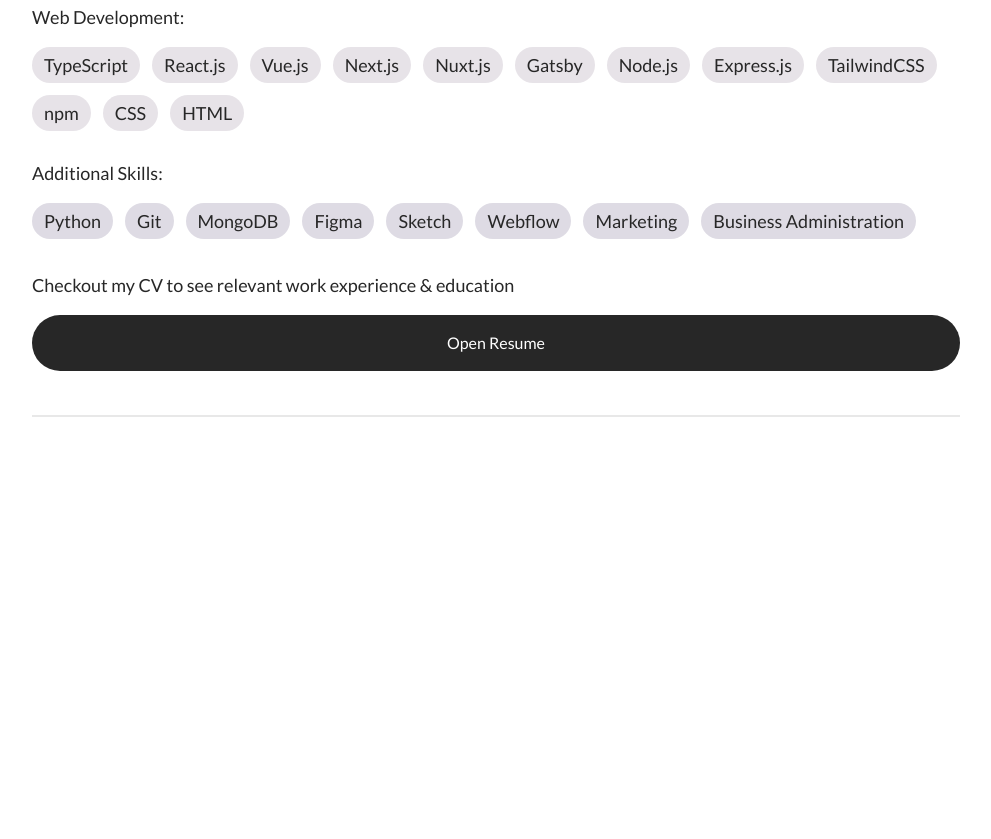
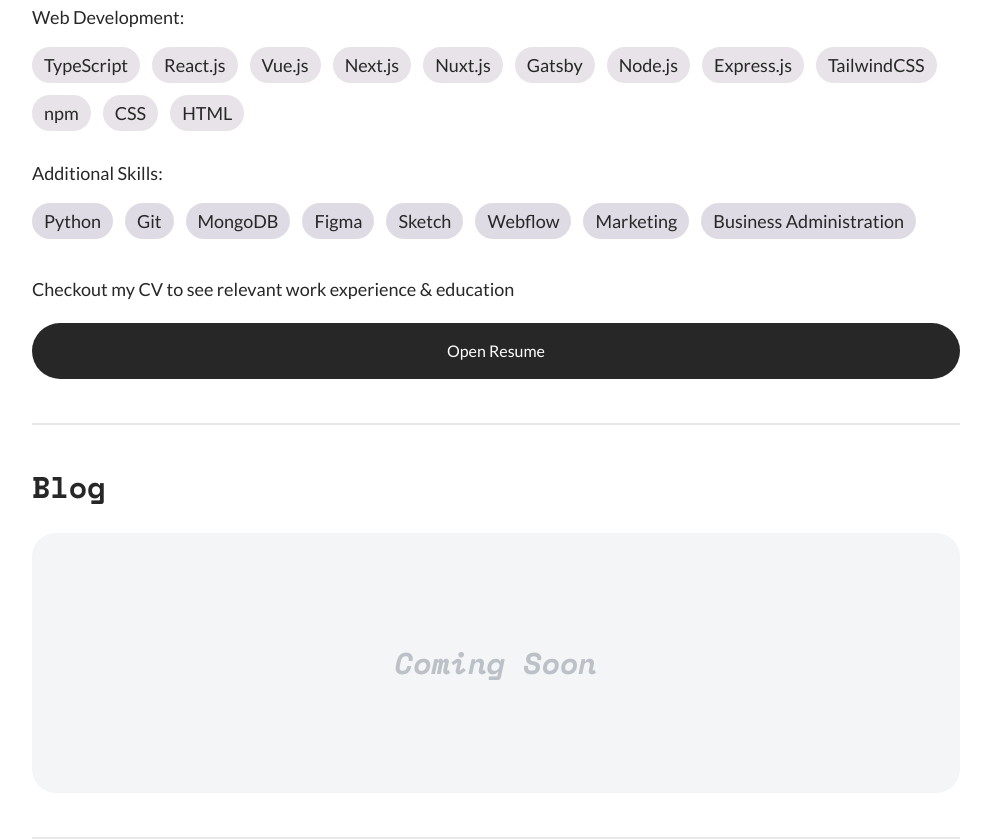
Before and after one commit to andrey-mitko/andreymitko.com, a Gatsby site: page / in a window 1280 px wide. Shown: the part 1347-2186 px from the top of the page, without its empty margins (144-1135 px from the left). Before the commit the page ends 1764 px from the top, so only its background shows below. Built offline with nearby package versions, Linux system fonts and the light colour scheme; Gatsby itself is replaced by a stand-in of ours.

Commit message:
Added blog section

```diff
--- /dev/null
+++ b/src/components/Blog.tsx
@@ -0,0 +1,22 @@
+import React from "react";
+import ScrollAnimation from "react-animate-on-scroll";
+
+type Props = { className?: string };
+
+const Blog = (props: Props) => {
+  return (
+    <ScrollAnimation animateIn="animate__fadeIn" animateOut="animate__fadeOut">
+      <div id="blog" className={props.className}>
+        <h2 className="mt-11 font-spaceMono font-bold text-3xl">Blog</h2>
+        <div className="mt-7 flex items-center justify-center bg-pastelGray rounded-3xl">
+          <span className="font-spaceMono italic font-bold text-3xl text-pastelGray2 py-28">
+            Coming Soon
+          </span>
+        </div>
+        <div className="h-0.5 mt-11 w-full bg-borderLines"></div>
+      </div>
+    </ScrollAnimation>
+  );
+};
+
+export default Blog;
--- a/src/components/Skills.tsx
+++ b/src/components/Skills.tsx
@@ -67,7 +67,7 @@
           color="bg-pastelPurple"
         ></SkillsGrid>
 
-        <h4 className="mt-8 font-medium text-lg">
+        <h4 className="mt-8 font-medium text-lg leading-loose">
           Checkout my CV to see relevant work experience &#38; education
         </h4>
         <a
--- a/src/pages/index.tsx
+++ b/src/pages/index.tsx
@@ -3,6 +3,7 @@
 import About from "../components/About";
 import SEO from "../components/seo";
 import Skills from "../components/skills";
+import Blog from "../components/Blog";
 
 // markup
 const IndexPage = () => {
@@ -13,6 +14,7 @@
         <Hero className="w-full h-screen flex flex-col justify-between" />
         <About />
         <Skills />
+        <Blog />
       </main>
     </div>
   );
--- a/tailwind.config.js
+++ b/tailwind.config.js
@@ -14,6 +14,7 @@
         'black50': '#939393',
         'borderLines' : '#E8E8E8',
         'pastelGray':'#F3F5F7',
+        'pastelGray2':'#BBC1C7',
         'pastelPink':'#E7E3E8',
         'pastelPurple':'#DEDBE4',
       },
```
